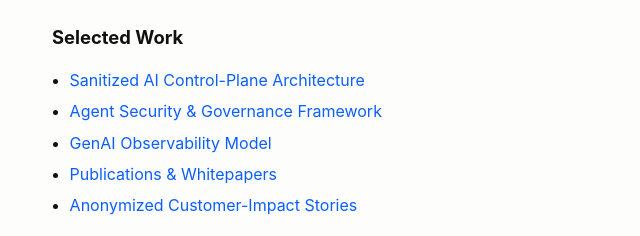
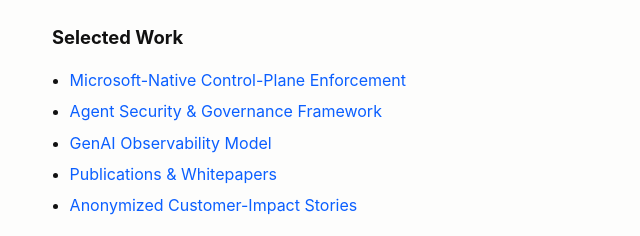
Before and after one commit to abhisheksinghcs/portfolio, a plain HTML site: page index.html in a window 1280 px wide. Shown: the part 1299-1535 px from the top of the page, 272-912 px from the left. Drawn offline with Linux system fonts and the light colour scheme.

Commit message:
Rewrite Control-Plane RFC as Microsoft-native reference architecture
Replace the vendor-agnostic FastAPI gateway design with a reference implementation on Entra ID, API Management, Azure AI Search, and Azure OpenAI. Remove unsupported latency and compliance claims, replace the custom STS with Entra managed identity as the default path, rename the app-tier component from Origin Control Plane to AI mediation service, and replace the single-index-per-tenant mandate with a three-way retrieval isolation comparison. Update cross-references in pattern.md, observability.md, llms.txt, publications.md, README.md, and index.html.

```diff
--- a/index.html
+++ b/index.html
@@ -56,7 +56,7 @@
     <section id="work">
       <h2>Selected Work</h2>
       <ul>
-        <li><a href="/content/control-plane.html">Sanitized AI Control-Plane Architecture</a></li>
+        <li><a href="/content/control-plane.html">Microsoft-Native Control-Plane Enforcement</a></li>
         <li><a href="/content/agent-security.html">Agent Security &amp; Governance Framework</a></li>
         <li><a href="/content/observability.html">GenAI Observability Model</a></li>
         <li><a href="/content/publications.html">Publications &amp; Whitepapers</a></li>
```
Also changed, not shown: content/control-plane.html (+2 -2 lines), llms.txt, 5 other files.
